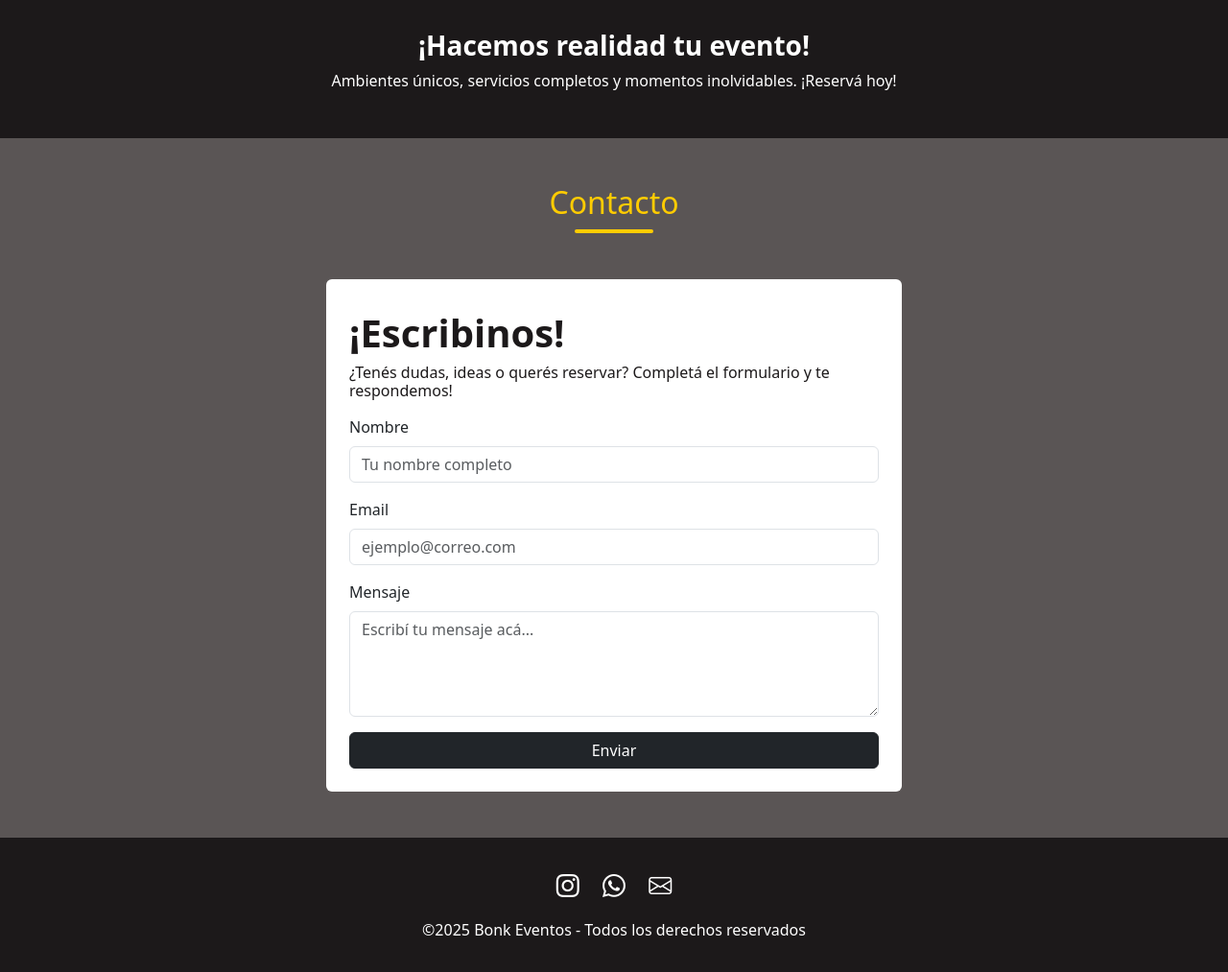
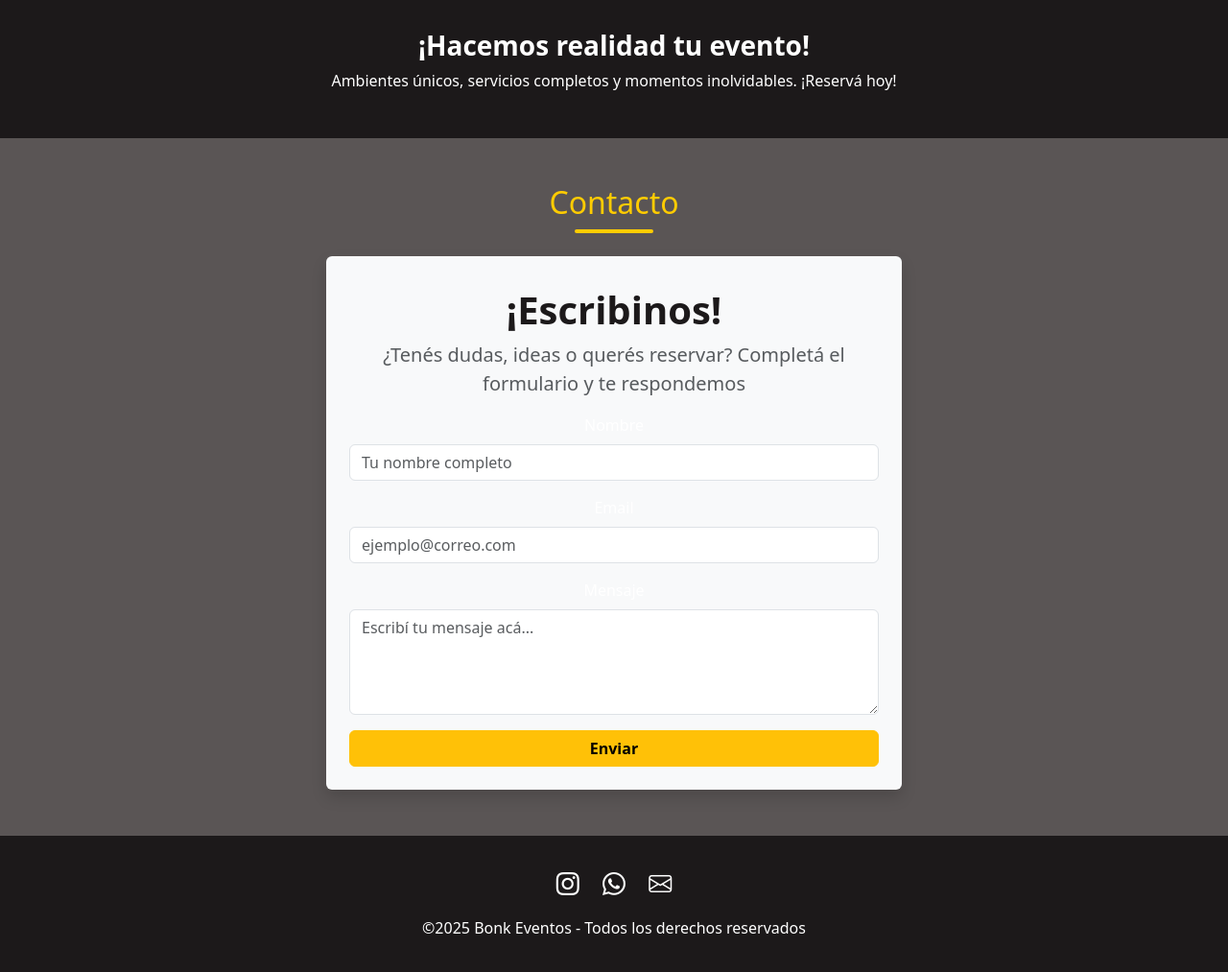
Before and after one commit to alkemyTech/CFILP-Django-W2-Back-S1, a Django app: page / in a window 1280 px wide. Shown: the part 1650-2663 px from the top of the page at 96% size. After the commit the page ends 2623 px from the top, so only its background shows below. Run offline with Django 5.2, Linux system fonts and the light colour scheme.

Commit message:
Agregue modelo MensajeContacto y formulario de contacto funcionando; implementar vista y plantilla para enviar mensajes.

```diff
--- a/webapp/servicios/forms.py
+++ b/webapp/servicios/forms.py
@@ -1,5 +1,5 @@
 from django import forms
-from .models import Reserva, Empleado, Coordinador, Cliente, Servicio
+from .models import Reserva, Empleado, Coordinador, Cliente, Servicio, MensajeContacto
 
 class ReservaForm(forms.ModelForm):
     fecha_servicio = forms.DateTimeField(
@@ -70,3 +70,9 @@ class ClienteForm(forms.ModelForm):
             'nombre': forms.TextInput(attrs={'class': 'form-control'}),
             'apellido': forms.TextInput(attrs={'class': 'form-control'}),
         }
+
+#ContactForm
+class MensajeContactoForm(forms.ModelForm):
+    class Meta:
+        model = MensajeContacto
+        fields = ['nombre', 'email', 'mensaje']
--- a/webapp/servicios/models.py
+++ b/webapp/servicios/models.py
@@ -66,3 +66,14 @@ class Reserva(models.Model):
     servicio = models.ForeignKey('servicios.Servicio', on_delete=models.CASCADE)
     empleado = models.ForeignKey('servicios.Empleado', on_delete=models.CASCADE)
     coordinador = models.ForeignKey('servicios.Coordinador', on_delete=models.CASCADE)
+
+
+#CONTACTOS
+class MensajeContacto(models.Model):
+    nombre = models.CharField(max_length=100)
+    email = models.EmailField()
+    mensaje = models.TextField(max_length=500)
+    fecha_envio = models.DateTimeField(auto_now_add=True)
+
+    def __str__(self):
+        return f"{self.nombre} - {self.email}"
--- a/webapp/servicios/static/css/styles.css
+++ b/webapp/servicios/static/css/styles.css
@@ -103,6 +103,9 @@ h2::after {
   text-align: center;
 }
 
+.position-fixed {
+    z-index: 1080 !important;
+}
 .footer {
   background-color: #1c191a;
   color: white;
--- a/webapp/servicios/templates/index.html
+++ b/webapp/servicios/templates/index.html
@@ -111,25 +111,60 @@
     <section id="contacto" class="container contacto py-5">
         <h2 class="mb-4 " style="color: #ffcc00;">Contacto</h2>
         <div class="d-flex justify-content-center">
-            <form class="bg-white text-dark p-4 rounded mt-4 w-100 text-start" style="max-width: 600px;">
-                <div class="contacto-texto fs-5 mt-2  mb-3">
-                    <h3>¡Escribinos!</h3>
-                    <h6>¿Tenés dudas, ideas o querés reservar? Completá el formulario y te respondemos!</h6>
+
+            <!-- Notificación tipo toast -->
+            <div aria-live="polite" aria-atomic="true" class="position-fixed top-0 end-0 p-3" style="z-index: 1080;">
+                {% if messages %}
+                {% for message in messages %}
+                <div class="toast align-items-center text-bg-success border-0 show" role="alert" aria-live="assertive"
+                    aria-atomic="true">
+                    <div class="d-flex">
+                        <div class="toast-body">
+                            {{ message }}
+                        </div>
+                        <button type="button" class="btn-close btn-close-white me-2 m-auto" data-bs-dismiss="toast"
+                            aria-label="Cerrar"></button>
+                    </div>
                 </div>
+                {% endfor %}
+                {% endif %}
+            </div>
+
+            <form method="post" action="{% url 'contacto' %}" class="bg-light p-4 rounded shadow w-100"
+                style="max-width: 600px;">
+                {% csrf_token %}
+                {{ form.non_field_errors }}
+
+                <div class="contacto-texto fs-5 mt-2 mb-3">
+                    <h3 class="fw-bold"><i class=""></i> ¡Escribinos!</h3>
+                    <p class="text-muted">¿Tenés dudas, ideas o querés reservar? Completá el formulario y te respondemos
+                    </p>
+                </div>
+
                 <div class="mb-3">
-                    <label class="form-label">Nombre</label>
-                    <input type="text" class="form-control" placeholder="Tu nombre completo" required>
+                    <label for="nombre" class="form-label">Nombre</label>
+                    <input type="text" name="nombre" id="nombre" class="form-control" placeholder="Tu nombre completo"
+                        required>
                 </div>
+
                 <div class="mb-3">
-                    <label class="form-label">Email</label>
-                    <input type="email" class="form-control" placeholder="ejemplo@correo.com" required>
+                    <label for="email" class="form-label">Email</label>
+                    <input type="email" name="email" id="email" class="form-control" placeholder="ejemplo@correo.com"
+                        required>
                 </div>
+
                 <div class="mb-3">
-                    <label class="form-label">Mensaje</label>
-                    <textarea class="form-control" rows="4" placeholder="Escribí tu mensaje acá..." required></textarea>
+                    <label for="mensaje" class="form-label">Mensaje</label>
+                    <textarea name="mensaje" id="mensaje" class="form-control" rows="4"
+                        placeholder="Escribí tu mensaje acá..." required></textarea>
                 </div>
-                <button type="submit" class="btn btn-dark w-100">Enviar</button>
+
+                <button type="submit" class="btn btn-warning w-100 fw-bold">
+                    <i></i> Enviar
+                </button>
             </form>
+
+
         </div>
     </section>
 
--- a/webapp/servicios/urls.py
+++ b/webapp/servicios/urls.py
@@ -29,6 +29,7 @@ from .views import (                         #QUITAR O COMENTAR PARA PROBAR EL H
     CoordinadorInactivosListView,
     HomeView,
     IndexView,
+    ContactoCreateView,
     )
 
 
@@ -37,8 +38,10 @@ urlpatterns = [
 
     # Home
     path('home/', HomeView.as_view(), name='home'),
-    path('', IndexView.as_view(), name='index'),
+    path('', ContactoCreateView.as_view(), name='index'),
 
+    # Mensaje de contacto
+    path('', ContactoCreateView.as_view(), name='contacto'),
 
     # Servicio
     path('servicio/', ServicioListView.as_view(), name='servicio_list'),
--- a/webapp/servicios/views.py
+++ b/webapp/servicios/views.py
@@ -1,8 +1,10 @@
 from django.shortcuts import render,redirect, get_object_or_404
 from django.views.generic import ListView, CreateView, UpdateView, DeleteView, View, TemplateView
 from django.urls import reverse_lazy
-from .models import (Empleado, Cliente, Servicio, Reserva, Coordinador)
-from .forms import EmpleadoForm, CoordinadorForm, ReservaForm, ServicioForm, ClienteForm
+from django.contrib import messages
+from .models import (Empleado, Cliente, Servicio, Reserva, Coordinador, MensajeContacto)
+from .forms import EmpleadoForm, CoordinadorForm, ReservaForm, ServicioForm, ClienteForm, MensajeContactoForm
+from django.contrib.messages.views import SuccessMessageMixin
 
 
 # View
@@ -215,3 +217,15 @@ class CoordinadorInactivosListView(ListView):
         return Coordinador.objects.filter(activo=False)
 
 #endregion
+
+#region --------- CONTACTO ---------
+
+class ContactoCreateView(SuccessMessageMixin, CreateView):
+    model = MensajeContacto
+    form_class = MensajeContactoForm
+    template_name = 'index.html'
+    success_url = reverse_lazy('contacto')
+    success_message = '¡Tu mensaje fue enviado con éxito!'
+
+
+#endregion
```
Also changed, not shown: webapp/servicios/admin.py (+11 -1 lines), webapp/servicios/migrations/0004_mensajecontacto.py (added).
